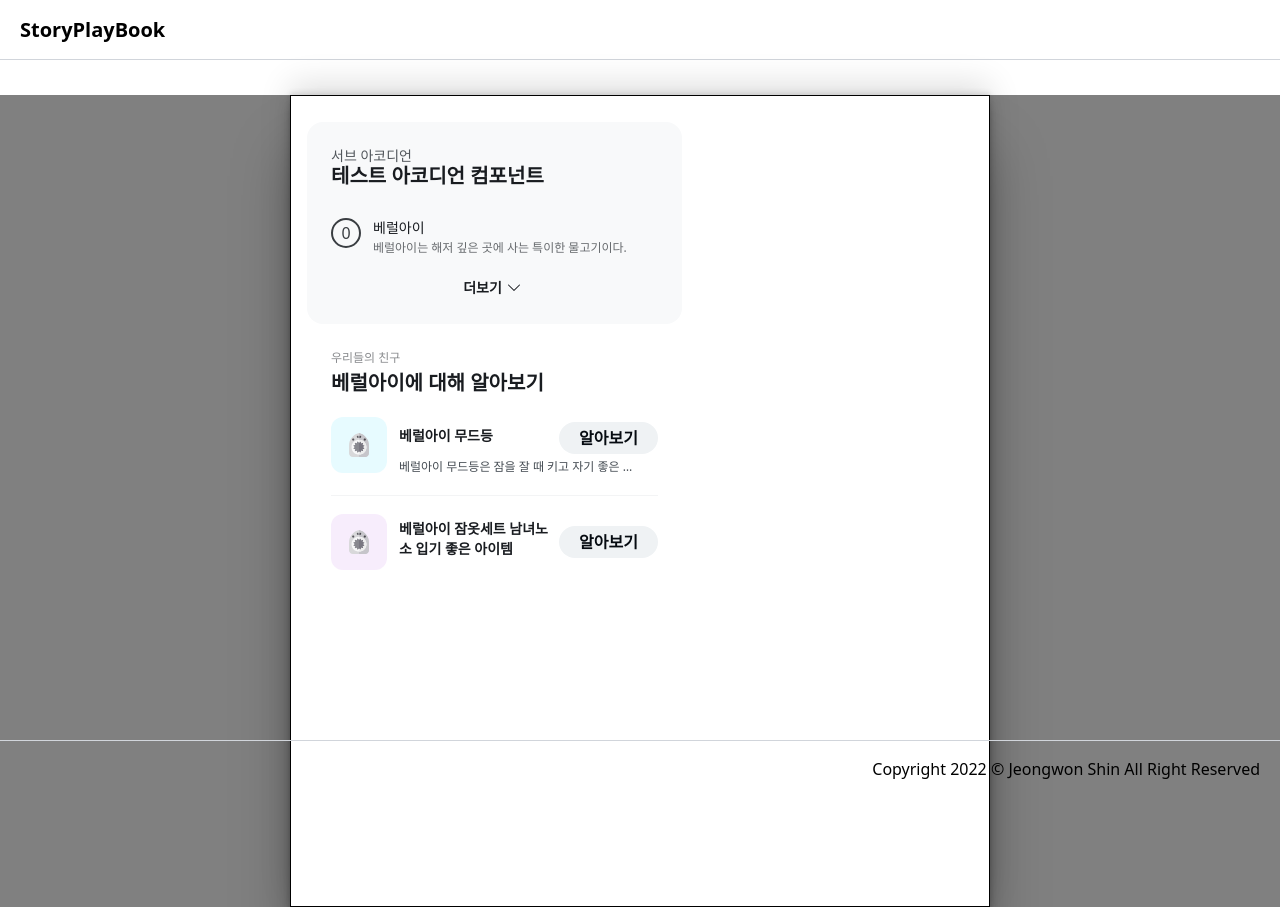
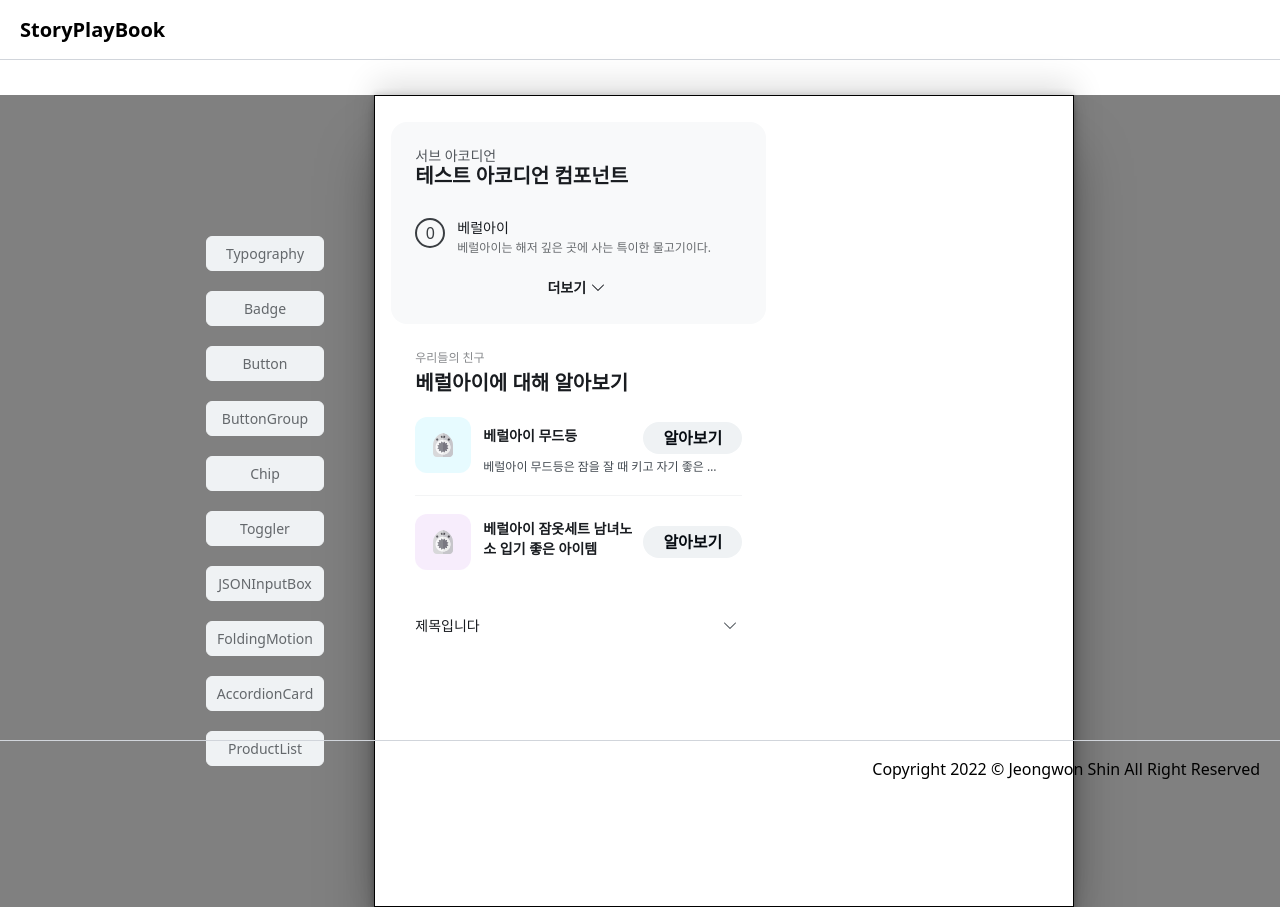
Before and after one commit to newgardener/StoryPlayBook-Project, a React (Create React App) app: page /story-playground in a window 1280 px wide. Built offline with nearby package versions, Linux system fonts and the light colour scheme.

Commit message:
feat: story-playground에서 가지고 놀 컴포넌트를 선택할 chip들 구성

```diff
--- a/src/components/StoryPlaySection/index.tsx
+++ b/src/components/StoryPlaySection/index.tsx
@@ -1,10 +1,13 @@
 import * as React from "react";
 import classNames from "classnames/bind";
 
-import { defaultComponentProps } from "../../constants";
+import { componentNameList, defaultComponentProps } from "../../constants";
 import {
   AccordionCard,
   AccordionCardProps,
+  Chip,
+  FoldingMotion,
+  FoldingMotionProps,
   ProductList,
   ProductListProps,
 } from "../../design-system/components";
@@ -17,6 +20,12 @@ const cx = classNames.bind(styles);
 export const StoryPlaySection = () => {
   return (
     <div className={cx("storyplay-wrapper")}>
+      <div className={cx("chips-container")}>
+        {componentNameList.map((componentName, index) => {
+          if (componentName === "DotLoading") return;
+          return <Chip key={index} label={componentName} />;
+        })}
+      </div>
       <div className={cx("story-render-panel")}>
         <DraggableWrapper
           component={
@@ -34,6 +43,14 @@ export const StoryPlaySection = () => {
             />
           }
         />
+        <DraggableWrapper
+          component={
+            <FoldingMotion
+              className={cx("story-component")}
+              {...(defaultComponentProps["FoldingMotion"] as FoldingMotionProps)}
+            />
+          }
+        />
       </div>
     </div>
   );
--- a/src/components/StoryPlaySection/styles.module.scss
+++ b/src/components/StoryPlaySection/styles.module.scss
@@ -10,12 +10,22 @@
   background-color: gray;
 }
 
+.chips-container {
+  display: inline-flex;
+  height: 100%;
+  flex-direction: column;
+  padding-right: 50px;
+
+  button {
+    margin: 10px 0;
+  }
+}
+
 .story-render-panel {
   width: 700px;
   height: 812px;
   border: 1px solid black;
   background-color: #fff;
-  margin: auto;
   box-shadow: rgba(0, 0, 0, 0.25) 0px 54px 55px, rgba(0, 0, 0, 0.12) 0px -12px 30px,
     rgba(0, 0, 0, 0.12) 0px 4px 6px, rgba(0, 0, 0, 0.17) 0px 12px 13px,
     rgba(0, 0, 0, 0.09) 0px -3px 5px;
@@ -25,4 +35,5 @@
 .story-component {
   max-width: 375px;
   margin: 0;
+  cursor: grab;
 }
--- a/src/design-system/components/AccordionCard/styles.module.scss
+++ b/src/design-system/components/AccordionCard/styles.module.scss
@@ -6,7 +6,6 @@ $BULLET_COLOR: #3a3e42;
   border-radius: 16px;
   background-color: $BACKGROUND_COLOR;
   padding: 24px 0;
-  max-width: 375px;
 
   .content-header {
     margin-bottom: 24px;
--- a/src/design-system/components/FoldingMotion/index.tsx
+++ b/src/design-system/components/FoldingMotion/index.tsx
@@ -14,16 +14,22 @@ export interface FoldingMotionProps {
   isOpen?: boolean;
   title: string;
   content: string;
+  className?: string;
 }
 
-export const FoldingMotion = ({ isOpen = false, title, content }: FoldingMotionProps) => {
+export const FoldingMotion = ({
+  isOpen = false,
+  title,
+  content,
+  className,
+}: FoldingMotionProps) => {
   const [isFoldingOpen, setIsFoldingOpen] = React.useState(isOpen);
 
   const onClickFoldingMotion = () => setIsFoldingOpen((currentValue) => !currentValue);
 
   return (
     <motion.dl
-      className={cx("folding-motion")}
+      className={cx("folding-motion", className)}
       initial={false}
       animate={isFoldingOpen ? "open" : "collapsed"}
     >
```
